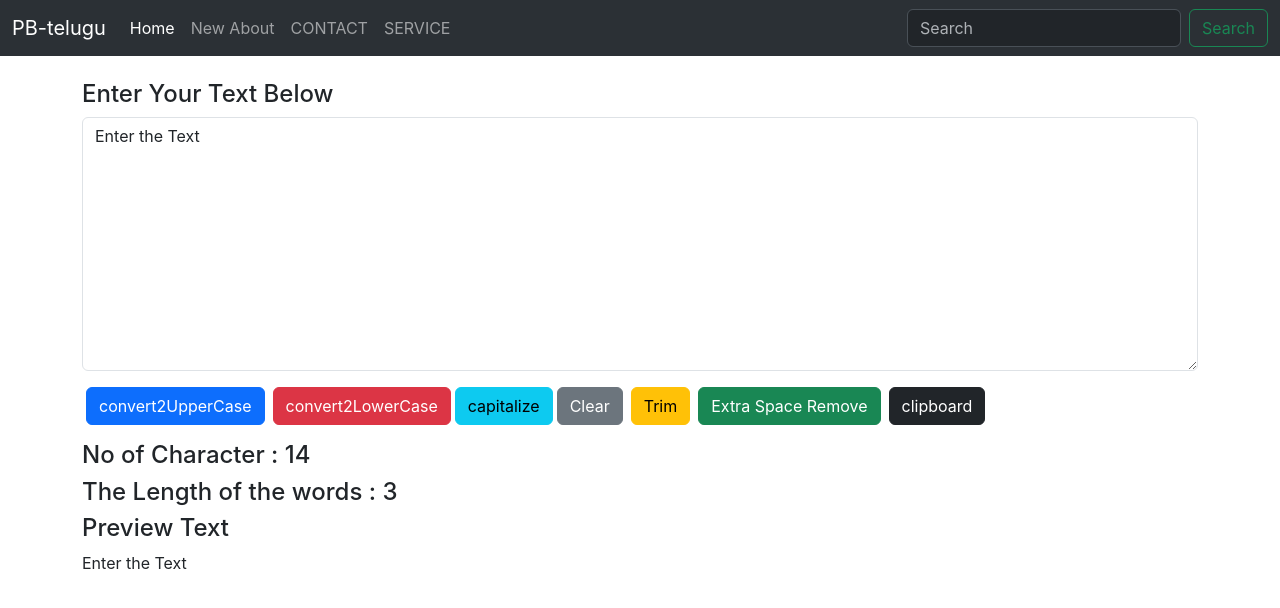
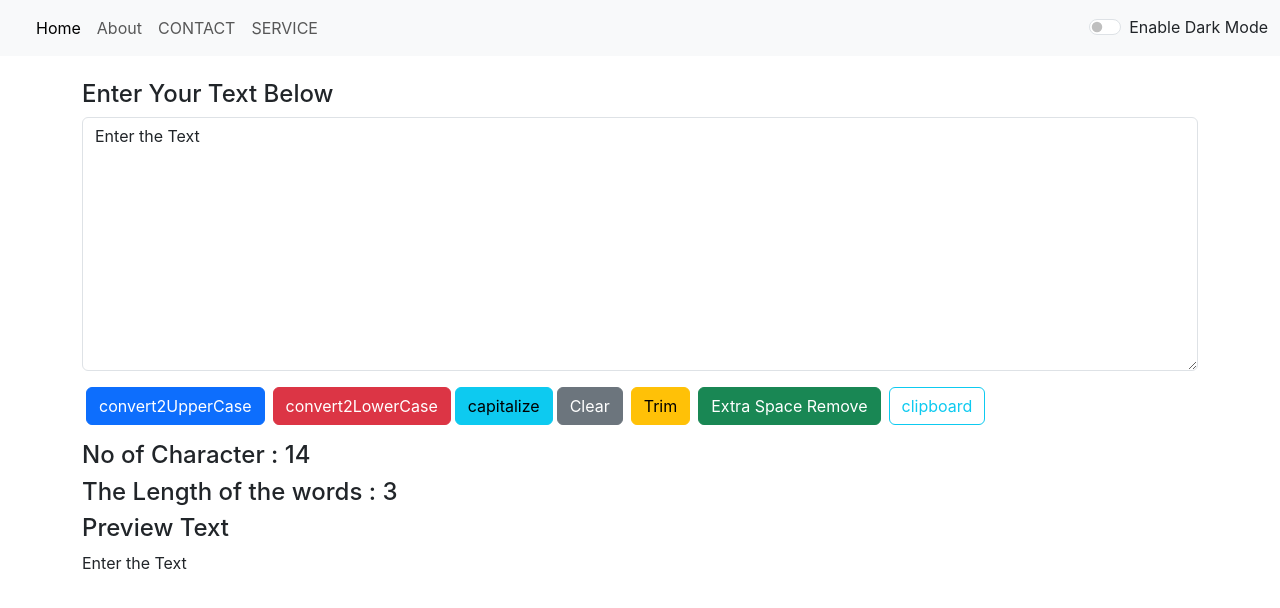
Before and after one commit to PONNAMBHARATH/react-textUtils, a React (Create React App) app: page / in a window 1280 px wide. Shown: the top 608 px of the page. Built offline with nearby package versions, Linux system fonts and the light colour scheme.

Commit message:
Arun modified

```diff
--- a/src/App.js
+++ b/src/App.js
@@ -1,15 +1,31 @@
 //import logo from './logo.svg';
+import { useState } from 'react';
 import './App.css';
 import Navbar from './components/Navbar';
 import TextBar from './components/TextBar';
 //import './style.css';
 
 function App() {
+  const [mode,setMode] = useState('light');
+  const toggleMode=()=>{
+    if(mode==='light')
+    {
+      setMode('dark');
+      document.body.style.backgroundColor='#121212';
+      document.body.style.color='white';
+    }
+    else
+    {
+      setMode('light');
+      document.body.style.backgroundColor='white';
+      document.body.style.color='black';
+    }
+  }
   return (
     <>
-        <Navbar title="PB-telugu" about="New About"/>
-        <div className="container my-4">
-        <TextBar/>
+        <Navbar title="" about="About" mode={mode} toggleMode={toggleMode}/>
+        <div className="container my-4" mode={mode} toggleMode={toggleMode}>
+        <TextBar mode={mode}  toggleMode={toggleMode}/>
         </div>
     </>
     );
--- a/src/components/Navbar.js
+++ b/src/components/Navbar.js
@@ -1,11 +1,12 @@
 import React from 'react';
 import PropTypes from 'prop-types';
 
-export default function Navbar(props) {
+export default function Navbar(props1) {
+  const {mode}=props1;
   return (
-    <nav className="navbar navbar-expand-lg bg-body-tertiary navbar bg-dark" data-bs-theme="dark">
+    <nav className={`navbar navbar-expand-lg navbar-${mode} bg-${mode}`}>
     <div className="container-fluid">
-      <a className="navbar-brand" href="/">{props.title}</a>
+      <a className="navbar-brand" href="/">{props1.title}</a>
       <button className="navbar-toggler" type="button" data-bs-toggle="collapse" data-bs-target="#navbarSupportedContent" aria-controls="navbarSupportedContent" aria-expanded="false" aria-label="Toggle navigation">
         <span className="navbar-toggler-icon"></span>
       </button>
@@ -15,7 +16,7 @@ export default function Navbar(props) {
             <a className="nav-link active" aria-current="page" href="/">Home</a>
           </li>
           <li className="nav-item">
-            <a className="nav-link" href="/">{props.about}</a>
+            <a className="nav-link" href="/">{props1.about}</a>
           </li>
           <li className="nav-item">
             <a className="nav-link" href="/">CONTACT</a>
@@ -25,10 +26,12 @@ export default function Navbar(props) {
           </li>
 
         </ul>
-        <form className="d-flex" role="search">
-          <input className="form-control me-2" type="search" placeholder="Search" aria-label="Search"/>
-          <button className="btn btn-outline-success" type="submit">Search</button>
-        </form>
+
+        <div class={`form-check form-switch text-${props1.mode==='light'?'dark':'light'}`}>
+          <input className="form-check-input" onClick={props1.toggleMode} type="checkbox" role="switch" id="flexSwitchCheckDefault"/>
+          <label className="form-check-label" htmlFor="flexSwitchCheckDefault">{mode===`light`?"Enable Dark Mode":"Enable light Mode"}</label>
+      </div>
+
       </div>
     </div>
   </nav>
@@ -44,7 +47,7 @@ Navbar.propType =
     title:PropTypes.string,about:PropTypes.string
 };
 
-Navbar.defaultProps =
+Navbar.defaultprops1 =
 {
     title:"set title here"
 };
--- a/src/components/TextBar.js
+++ b/src/components/TextBar.js
@@ -1,6 +1,7 @@
 import React, {useState} from 'react';
+//import PropTypes from 'prop-types';
 
-export default function TextBar() {
+export default function TextBar(props) {
     const [text, setText] = useState("Enter the Text");
 
     let UpperCase = ()=>{
@@ -45,7 +46,6 @@ export default function TextBar() {
         setText(event.target.value);
     }
 
-
   return (
     //
     <>
@@ -55,22 +55,21 @@ export default function TextBar() {
       <textarea className="form-control" id="MyBox" rows="10" cols="10" value={text} onChange={Handle} style={{margin:0}}></textarea>
     </div>
     <button type="button" className="btn btn-primary my-3 mx-1"  onClick={UpperCase}>convert2UpperCase</button>
-    <button type="button" className="btn btn-danger  mx-1" onClick={LowerCase}>convert2LowerCase</button>
+    <button type="button" className="btn btn-danger  mx-1 my-1" onClick={LowerCase}>convert2LowerCase</button>
     <button type="button" className="btn btn-info"   onClick={Capitalize}>capitalize</button>
-    <button type="button" className="btn btn-secondary mx-1"   onClick={clear}>Clear</button>
-    <button type="button" className="btn btn-warning mx-1"   onClick={trim}>Trim</button>
-    <button type="button" className="btn btn-success mx-1"   onClick={extra}>Extra Space Remove</button>
-    <button type="button" className="btn btn-dark mx-1"   onClick={copy}>clipboard</button>
+    <button type="button" className="btn btn-secondary mx-1 my-1"   onClick={clear}>Clear</button>
+    <button type="button" className="btn btn-warning mx-1 my-1"   onClick={trim}>Trim</button>
+    <button type="button" className="btn btn-success mx-1 my-1"   onClick={extra}>Extra Space Remove</button>
+    {/* <button type="button" className="btn btn-dark mx-1"   onClick={copy}>clipboard</button> */}
+    <button type="button" className="btn btn-outline-info mx-1" onClick={copy}>clipboard</button>
   </div>
 
-      <div>
+      <div style={{color:props.mode==='dark'?'light':'dark'}}>
       <h4>No of Character  : {text.length}</h4>
-      <h4>The Length of the words : {text.split(" ").length}</h4>
+      <h4>The Length of the words : {text.trim() === '' ? 0 : text.split(" ").length}</h4>
       <h4>Preview Text</h4>
       {text}
       </div>
-
-
   </>
   )
 }
```
